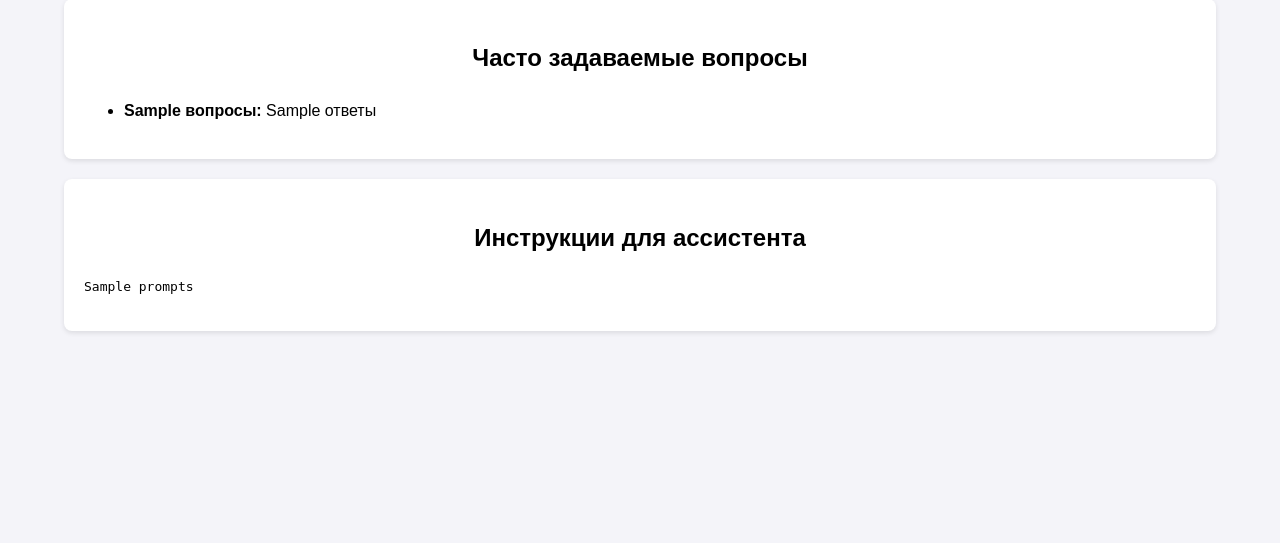
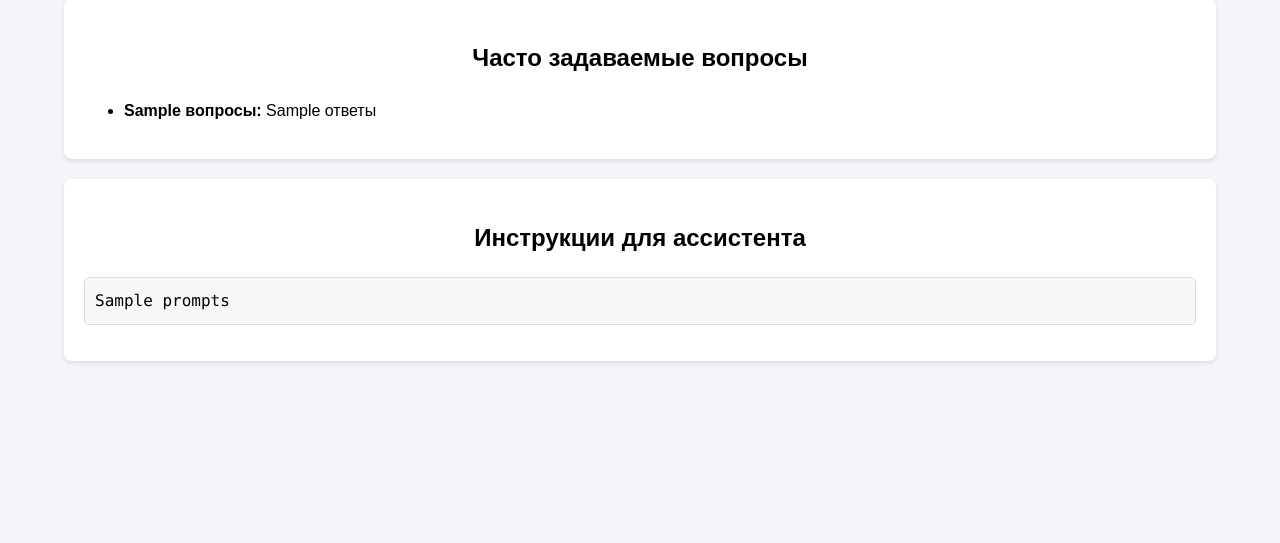
Before and after one commit to MasterVVK/LeadAssistant, a Flask app: template templates/index.html in a window 1280 px wide. Shown: the part 173-716 px from the top of the page. Run offline with Flask 3, Linux system fonts and the light colour scheme; the template is opened without the code that fills it: most values are stand-ins (such as "Sample title", 1, 10 or a date in 2020); parts of the project's set-up code (start-up, migrations or seed data) failed here and were passed over.

Commit message:
Update index.html

```diff
--- a/templates/index.html
+++ b/templates/index.html
@@ -32,6 +32,16 @@
             position: fixed;
             bottom: 20px;
             right: 20px;
+        }
+        /* Добавляем стили для форматирования текста из prompts.py */
+        pre {
+            white-space: pre-wrap; /* Перенос строк */
+            word-wrap: break-word; /* Перенос длинных слов */
+            background-color: #f8f8f8; /* Фоновый цвет для лучшей читабельности */
+            padding: 10px; /* Внутренний отступ */
+            border-radius: 5px; /* Скругленные углы */
+            border: 1px solid #ddd; /* Граница */
+            font-family: Consolas, Monaco, monospace; /* Использование моноширинного шрифта для лучшей читаемости кода */
         }
     </style>
 </head>
```
